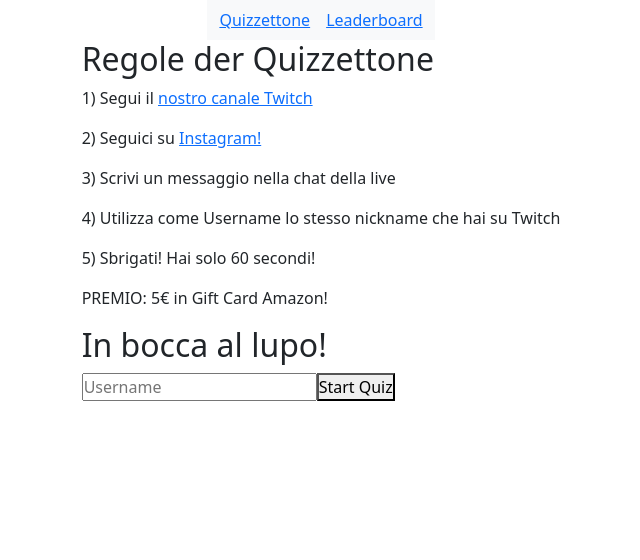
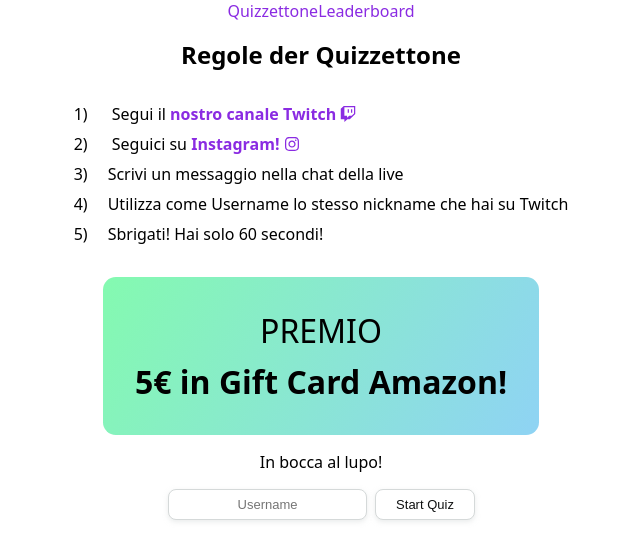
Before and after one commit to canniz/quizzettone_frontend, a React (Create React App) app: page / in a window 1280 px wide. Shown: the top 560 px of the page, without its empty margins (319-959 px from the left). Built offline with nearby package versions, Linux system fonts and the light colour scheme; no server answers.

Commit message:
removed bootstrap css, changed root path component from Quiz to MainPage

```diff
--- a/src/App.js
+++ b/src/App.js
@@ -3,18 +3,19 @@
 import Leaderboard from "./components/Leaderboard";
 import QuizNavbar from "./components/QuizNavbar";
 import "./App.css";
-import 'bootstrap/dist/css/bootstrap.min.css';
 import { BrowserRouter as Router, Routes, Route } from "react-router-dom";
+import MainPage from "./components/MainPage";
 
 function App() {
   return (
     <div className="App">
       <Router>
         <QuizNavbar />
-        <Routes> {/* Wrap Route components in Routes */}
+        <Routes>
+          {/* Wrap Route components in Routes */}
           <Route path="/leaderboard" element={<Leaderboard />} />
           <Route path="/quiz" element={<Quiz />} />
-          <Route path="/" element={<Quiz />} />
+          <Route path="/" element={<MainPage />} />
         </Routes>
       </Router>
     </div>
--- /dev/null
+++ b/src/components/MainPage.js
@@ -0,0 +1,82 @@
+import { useRef, useState } from "react";
+import { useNavigate } from "react-router-dom";
+import { TwitchIcon } from "../icons/TwitchIcon";
+import { InstagramIcon } from "../icons/InstagramIcon";
+export default function MainPage() {
+  const [error, setError] = useState(undefined);
+  const navigate = useNavigate();
+  const userRef = useRef(null);
+  const handleUsernameSubmit = (e) => {
+    e.preventDefault();
+    if (!userRef.current) throw new Error("Missing username input element");
+    const username = userRef.current.value.trim();
+    if (username === "") {
+      alert("Inserisci il tuo nickname su twitch per continuare!");
+      return;
+    }
+    navigate("/quiz", {
+      state: username,
+    });
+  };
+  return (
+    <main className="page">
+      <h2>Regole der Quizzettone</h2>
+      <ul className="list">
+        <ListItem>
+          <span>1)</span> Segui il{" "}
+          <a
+            target="_blank"
+            rel="noopener noreferrer"
+            href="https://twitch.tv/erchiunque"
+          >
+            nostro canale Twitch <TwitchIcon />
+          </a>
+        </ListItem>
+        <ListItem>
+          <span>2)</span> Seguici su{" "}
+          <a
+            target="_blank"
+            rel="noopener noreferrer"
+            href="https://www.instagram.com/erchiunque/"
+          >
+            Instagram! <InstagramIcon />
+          </a>
+        </ListItem>
+        <ListItem>
+          <span>3)</span>
+          Scrivi un messaggio nella chat della live
+        </ListItem>
+        <ListItem>
+          <span>4)</span>
+          Utilizza come Username lo stesso nickname che hai su Twitch
+        </ListItem>
+        <ListItem>
+          <span>5)</span>
+          Sbrigati! Hai solo 60 secondi!
+        </ListItem>
+      </ul>
+      <div className="prize">
+        <div>PREMIO</div>
+        5€ in Gift Card Amazon!
+      </div>
+      <div>In bocca al lupo!</div>
+      <form onSubmit={handleUsernameSubmit} className="form">
+        <input
+          ref={userRef}
+          type="text"
+          placeholder="Username"
+          onChange={() => {
+            setError(undefined);
+          }}
+          className="default_input"
+        />
+        {error && <div>{error}</div>}
+        <button type="submit" className="default_btn">Start Quiz</button>
+      </form>
+    </main>
+  );
+}
+
+function ListItem({ children }) {
+  return <li className="li_item">{children}</li>;
+}
```
